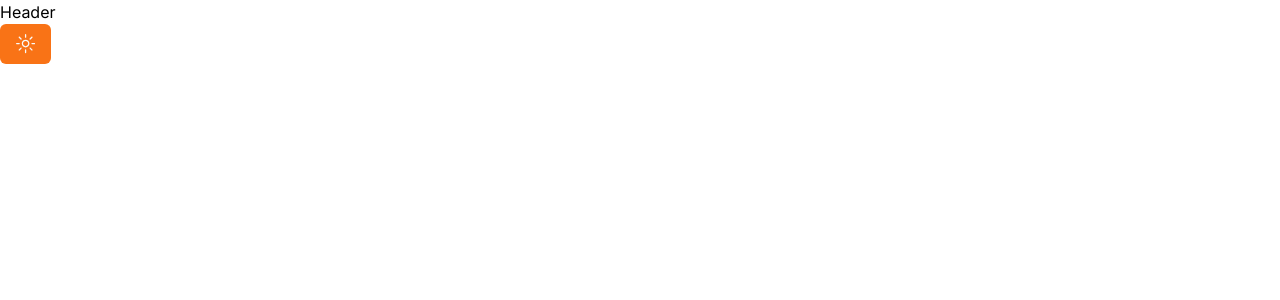
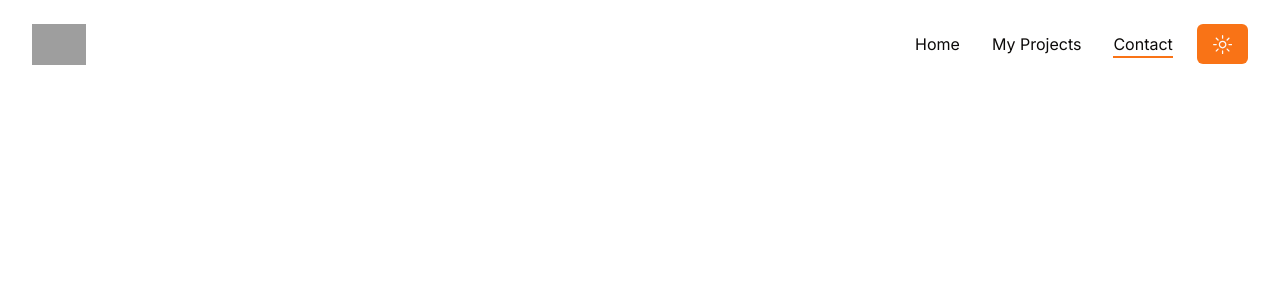
Before and after one commit to theiheu/Portfolio, a Next.js app: page /contact in a window 1280 px wide. Before the commit this address had no page. Shown: the top 300 px of the page. Built offline with nearby package versions, Linux system fonts and the light colour scheme; grey boxes are pictures that could not be loaded.

Commit message:
construct header

```diff
--- /dev/null
+++ b/app/Logo.jsx
@@ -0,0 +1,12 @@
+import Image from "next/image";
+import Link from "next/link";
+
+const Logo = () => {
+  return (
+    <Link href="/">
+      <Image src="/logo.svg" width={54} height={54} priority alt="" />
+    </Link>
+  );
+};
+
+export default Logo;
--- /dev/null
+++ b/app/Nav.jsx
@@ -0,0 +1,40 @@
+import Link from "next/link";
+import { usePathname } from "next/navigation";
+import { motion } from "framer-motion";
+
+const links = [
+  { path: "/", name: "home" },
+  { path: "/project", name: "my projects" },
+  { path: "/contact", name: "contact" },
+];
+
+const Nav = ({ containerStyles, linkStyles, underlineStyles }) => {
+  const path = usePathname();
+
+  return (
+    <nav className={`${containerStyles}`}>
+      {links.map((link, index) => {
+        return (
+          <Link
+            href={link.path}
+            key={index}
+            className={`capitalize ${linkStyles}`}
+          >
+            {link.path === path && (
+              <motion.span
+                initial={{ y: "-100%" }}
+                animate={{ y: 0 }}
+                transition={{ type: "tween" }}
+                layoutId="underline"
+                className={`${underlineStyles}`}
+              />
+            )}
+            {link.name}
+          </Link>
+        );
+      })}
+    </nav>
+  );
+};
+
+export default Nav;
--- /dev/null
+++ b/app/contact/page.jsx
@@ -0,0 +1,5 @@
+const page = () => {
+  return <div></div>;
+};
+
+export default page;
--- /dev/null
+++ b/app/projects/page.jsx
@@ -0,0 +1,5 @@
+const page = () => {
+  return <div></div>;
+};
+
+export default page;
--- a/app/template.jsx
+++ b/app/template.jsx
@@ -5,7 +5,7 @@
 
 const variants = {
   hidden: { opacity: 0 },
-  enter: { epacity: 1 },
+  enter: { opacity: 1 },
 };
 
 const Template = ({ children }) => {
--- a/components/Header.jsx
+++ b/components/Header.jsx
@@ -1,9 +1,51 @@
+"use client";
+
+import { usePathname } from "next/navigation";
 import ThemeToggler from "./ThemeToggler";
+import { useEffect, useState } from "react";
+import Logo from "@/app/Logo";
+import Nav from "@/app/Nav";
+import MobileNav from "./MobileNav";
 
 const Header = () => {
+  const [header, setHeader] = useState(false);
+  const pathname = usePathname();
+
+  useEffect(() => {
+    const scrollYPos = window.addEventListener("scroll", () => {
+      window.scrollY > 50 ? setHeader(true) : setHeader(false);
+    });
+
+    return window.addEventListener("scroll", scrollYPos);
+  }, []);
+
   return (
-    <header>
-      Header <ThemeToggler />
+    <header
+      className={`${
+        header
+          ? "py-4 bg-white shadow-lg dark:bg-accent"
+          : "py-6 dark:bg-transparent"
+      } sticky top-0 z-30 transition-all ${pathname === "/" && "bg-[#fef9f5]"}`}
+    >
+      <div className="container mx-auto">
+        <div className="flex justify-between items-center">
+          <Logo />
+
+          {/* Nav */}
+          <div className="flex items-center gap-x-6">
+            <Nav
+              containerStyles="hidden xl:flex gap-x-8 items-center"
+              linkStyles="relative hover:text-primary transition-all"
+              underlineStyles="absolute left-0 top-full h-[2px] bg-primary w-full"
+            />
+            <ThemeToggler />
+            {/* mobile nav */}
+            <div className="xl:hidden">
+              <MobileNav />
+            </div>
+          </div>
+        </div>
+      </div>
     </header>
   );
 };
--- /dev/null
+++ b/components/MobileNav.jsx
@@ -0,0 +1,5 @@
+const MobileNav = () => {
+  return <div></div>;
+};
+
+export default MobileNav;
```
